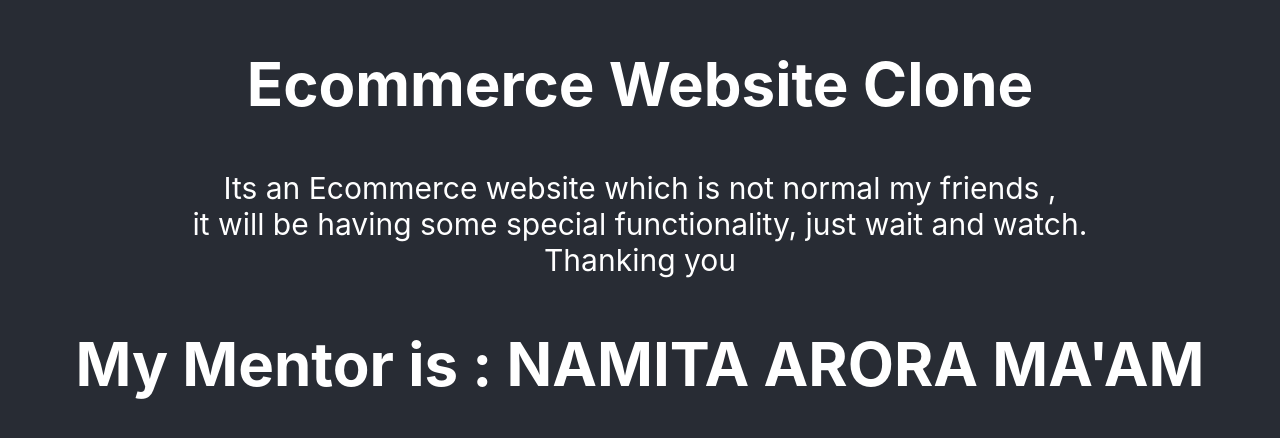
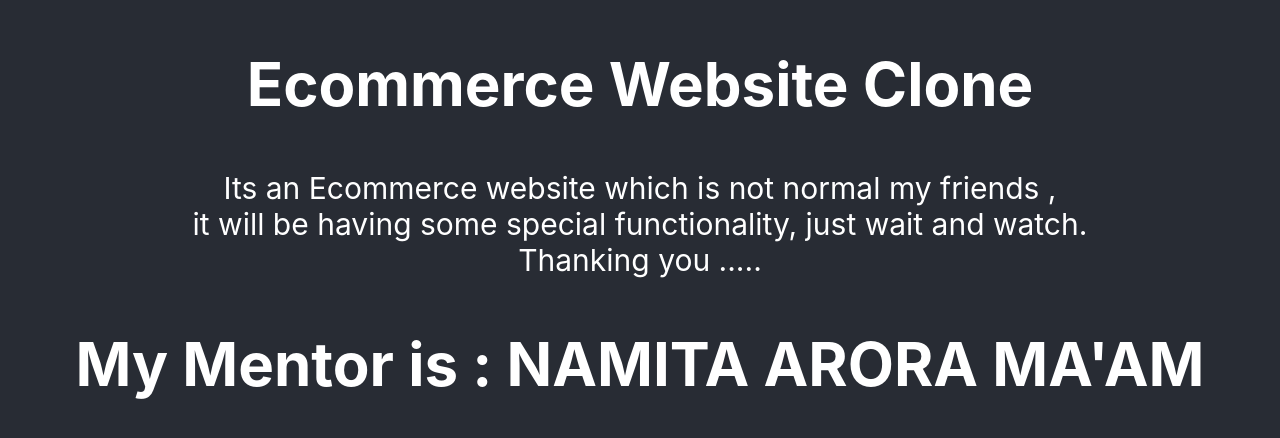
Before and after one commit to AKHILESHPATIDAR01/MajorProjectAkhilNS, a React (Create React App) app: page / in a window 1280 px wide. Shown: the part 176-614 px from the top of the page. Built offline with nearby package versions, Linux system fonts and the light colour scheme.

Commit message:
ecommerceOne

```diff
--- a/src/App.js
+++ b/src/App.js
@@ -11,7 +11,7 @@ function App() {
               <h2>Ecommerce Website Clone</h2>
               <p>Its an Ecommerce website which is not normal my friends ,<br></br>
                 it will be having some special functionality, just wait and watch.<br></br>
-                Thanking you
+                Thanking you  .....
 
               </p>
 
```
